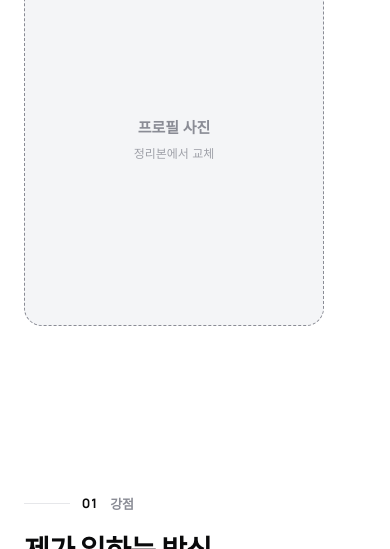
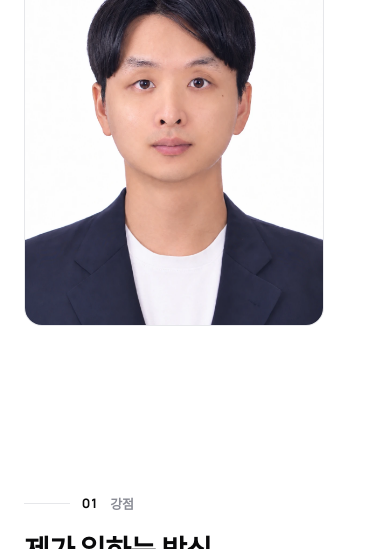
Before and after one commit to Es-0625/id-lab, a plain HTML site: page index.html in a window 390 px wide. Shown: the part 551-1100 px from the top of the page. Drawn offline with Linux system fonts and the light colour scheme; a web font is replaced by a local one.

Commit message:
Add profile photo to intro section
Replace the intro placeholder frame with the supplied profile photo
(assets/profile.webp, 1106x1422) in the same 4:5 rounded frame,
capped at 300px wide on mobile.

Co-Authored-By: Claude Opus 5.5 <noreply@anthropic.com>

```diff
--- a/index.html
+++ b/index.html
@@ -129,6 +129,7 @@ h1,h2,h3,h4,p{margin:0}
 .intro-photo .frame{aspect-ratio:4/5; border:1.5px dashed var(--ink-3); border-radius:18px; background:var(--mist); display:flex; flex-direction:column; align-items:center; justify-content:center; gap:7px; color:var(--ink-3)}
 .intro-photo .frame span{font-weight:700; font-size:15px}
 .intro-photo .frame small{font-size:12px; opacity:.8}
+.intro-photo .photo{width:100%; height:auto; aspect-ratio:4/5; object-fit:cover; object-position:50% 30%; border-radius:18px; border:1px solid var(--line); background:var(--mist)}
 .intro-joke{margin-top:28px; font-size:14px; color:var(--ink-3)}
 .intro-joke b{color:var(--ink); font-weight:700}
 
@@ -269,7 +270,7 @@ h1,h2,h3,h4,p{margin:0}
   .page{height:auto; min-height:100svh; padding:96px var(--pad) 72px}
   .hero-ghost{font-size:clamp(64px,24vw,140px)}
   .intro-grid{grid-template-columns:1fr; gap:34px}
-  .intro-photo .frame{max-width:300px}
+  .intro-photo .frame,.intro-photo .photo{max-width:300px}
   .skills .edu-grid{grid-template-columns:1fr; gap:30px}
   .projects .shell{grid-template-columns:1fr; height:auto; gap:16px}
   .tabs{flex-direction:row; flex-wrap:wrap}
@@ -346,10 +347,7 @@ h1,h2,h3,h4,p{margin:0}
             </div>
           </div>
           <div class="intro-photo rise d3">
-            <div class="frame" role="img" aria-label="프로필 사진 자리">
-              <span>프로필 사진</span>
-              <small>정리본에서 교체</small>
-            </div>
+            <img class="photo" src="assets/profile.webp" width="1106" height="1422" alt="송진하 프로필 사진" />
           </div>
         </div>
       </div>
```
Also changed, not shown: assets/profile.webp (added).
